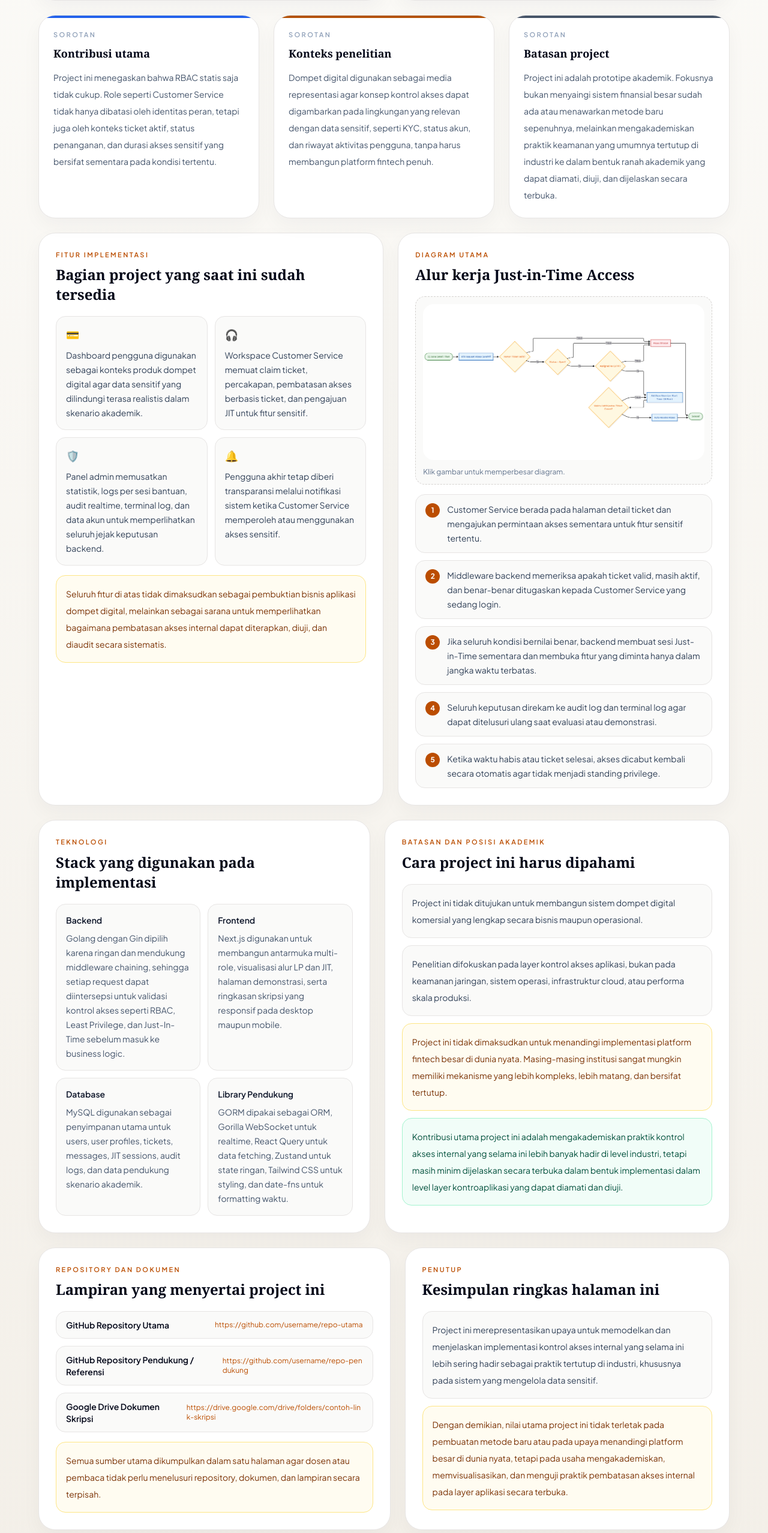
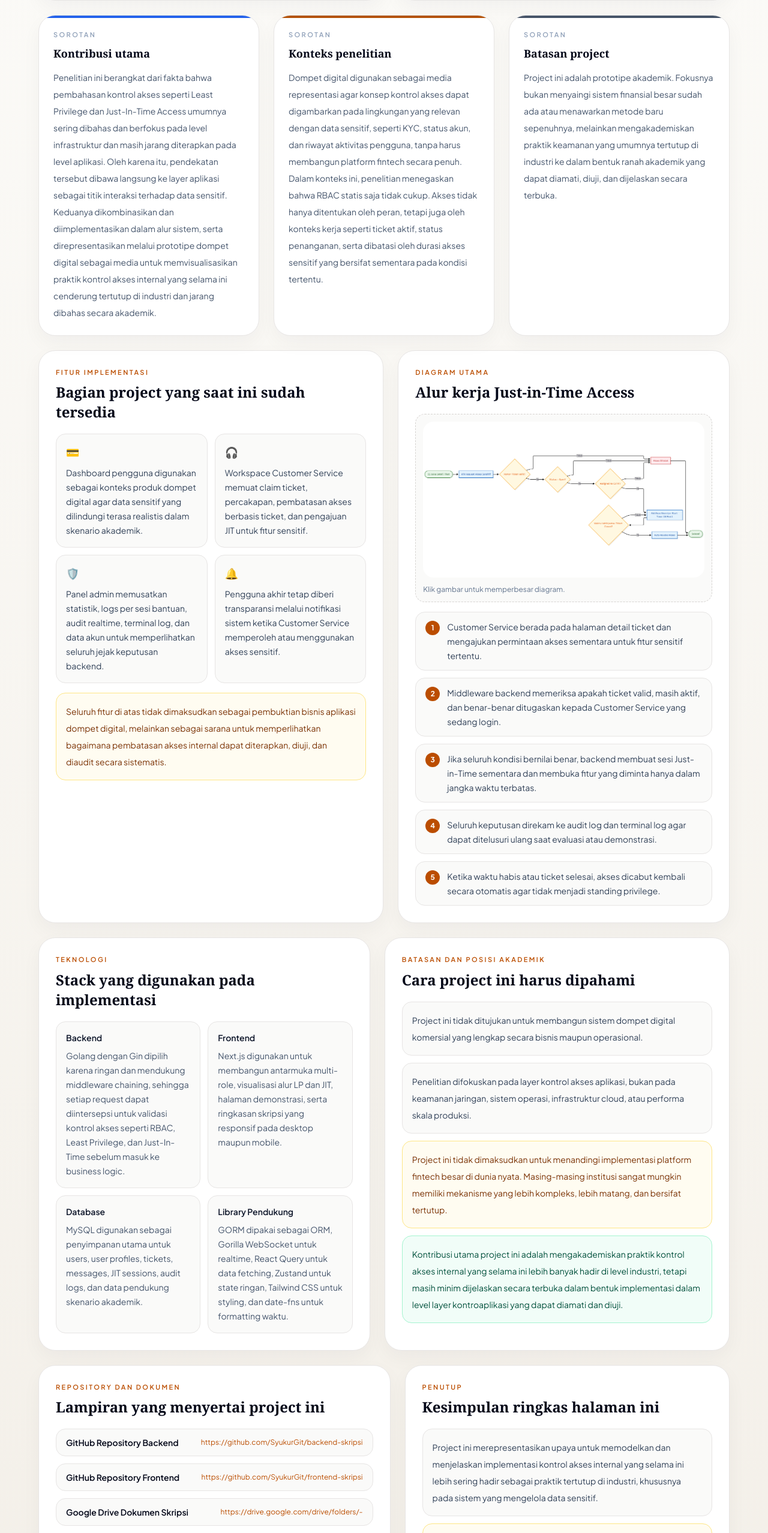
Before and after one commit to SyukurGit/frontend-skripsi, a Next.js app: page /skripsi in a window 1280 px wide. Shown: the part 2510-5066 px from the top of the page at 60% size. Built offline with nearby package versions, Linux system fonts and the light colour scheme.

Commit message:
adalah pokoknya

```diff
--- a/src/app/skripsi/page.tsx
+++ b/src/app/skripsi/page.tsx
@@ -16,9 +16,9 @@ const thesisMeta = {
   buildDate: "2026",
   profileImage: "/images/skripsi/pp2.jpg",
   diagramImage: "/images/skripsi/d1.png",
-  githubPrimary: "https://github.com/username/repo-utama",
-  githubSecondary: "https://github.com/username/repo-pendukung",
-  driveLink: "https://drive.google.com/drive/folders/contoh-link-skripsi",
+  githubPrimary: "https://github.com/SyukurGit/backend-skripsi",
+  githubSecondary: "https://github.com/SyukurGit/frontend-skripsi",
+  driveLink: "https://drive.google.com/drive/folders/-",
 };
 
 const keyPoints = [
@@ -62,12 +62,12 @@ const researchFocus = [
 const contributions = [
   {
   title: "Kontribusi utama",
-    body: "Project ini menegaskan bahwa RBAC statis saja tidak cukup. Role seperti Customer Service tidak hanya dibatasi oleh identitas peran, tetapi juga oleh konteks ticket aktif, status penanganan, dan durasi akses sensitif yang bersifat sementara pada kondisi tertentu.",
+body: "Penelitian ini berangkat dari fakta bahwa pembahasan kontrol akses seperti Least Privilege dan Just-In-Time Access umumnya sering dibahas dan berfokus pada level infrastruktur dan masih jarang diterapkan pada level aplikasi. Oleh karena itu, pendekatan tersebut dibawa langsung ke layer aplikasi sebagai titik interaksi terhadap data sensitif. Keduanya dikombinasikan dan diimplementasikan dalam alur sistem, serta direpresentasikan melalui prototipe dompet digital sebagai media untuk memvisualisasikan praktik kontrol akses internal yang selama ini cenderung tertutup di industri dan jarang dibahas secara akademik.",
 accent: "blue",
 },
  {
   title: "Konteks penelitian",
-    body: "Dompet digital digunakan sebagai media representasi agar konsep kontrol akses dapat digambarkan pada lingkungan yang relevan dengan data sensitif, seperti KYC, status akun, dan riwayat aktivitas pengguna, tanpa harus membangun platform fintech penuh.",
+  body: "Dompet digital digunakan sebagai media representasi agar konsep kontrol akses dapat digambarkan pada lingkungan yang relevan dengan data sensitif, seperti KYC, status akun, dan riwayat aktivitas pengguna, tanpa harus membangun platform fintech secara penuh. Dalam konteks ini, penelitian menegaskan bahwa RBAC statis saja tidak cukup. Akses tidak hanya ditentukan oleh peran, tetapi juga oleh konteks kerja seperti ticket aktif, status penanganan, serta dibatasi oleh durasi akses sensitif yang bersifat sementara pada kondisi tertentu.",
   accent: "amber",
 },
   {
@@ -131,8 +131,8 @@ const diagramSteps = [
 ];
 
 const resources = [
-  { label: "GitHub Repository Utama", href: thesisMeta.githubPrimary },
-  { label: "GitHub Repository Pendukung / Referensi", href: thesisMeta.githubSecondary },
+  { label: "GitHub Repository Backend", href: thesisMeta.githubPrimary },
+  { label: "GitHub Repository Frontend", href: thesisMeta.githubSecondary },
   { label: "Google Drive Dokumen Skripsi", href: thesisMeta.driveLink },
 ];
 
```
Lines whose indentation alone changed are shown as unchanged.
